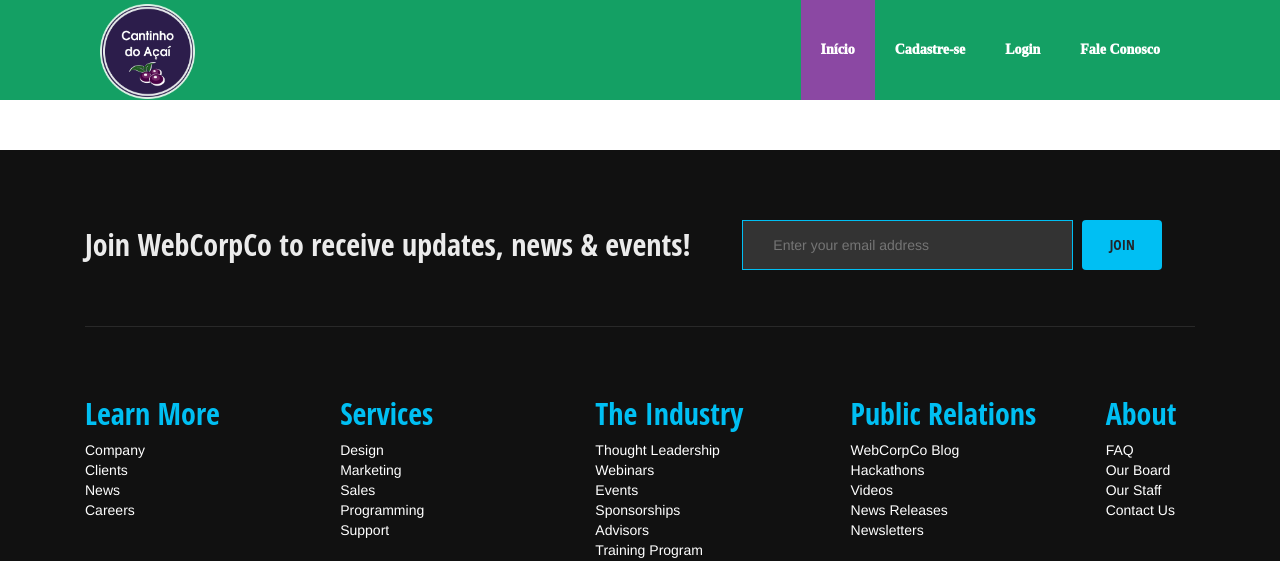
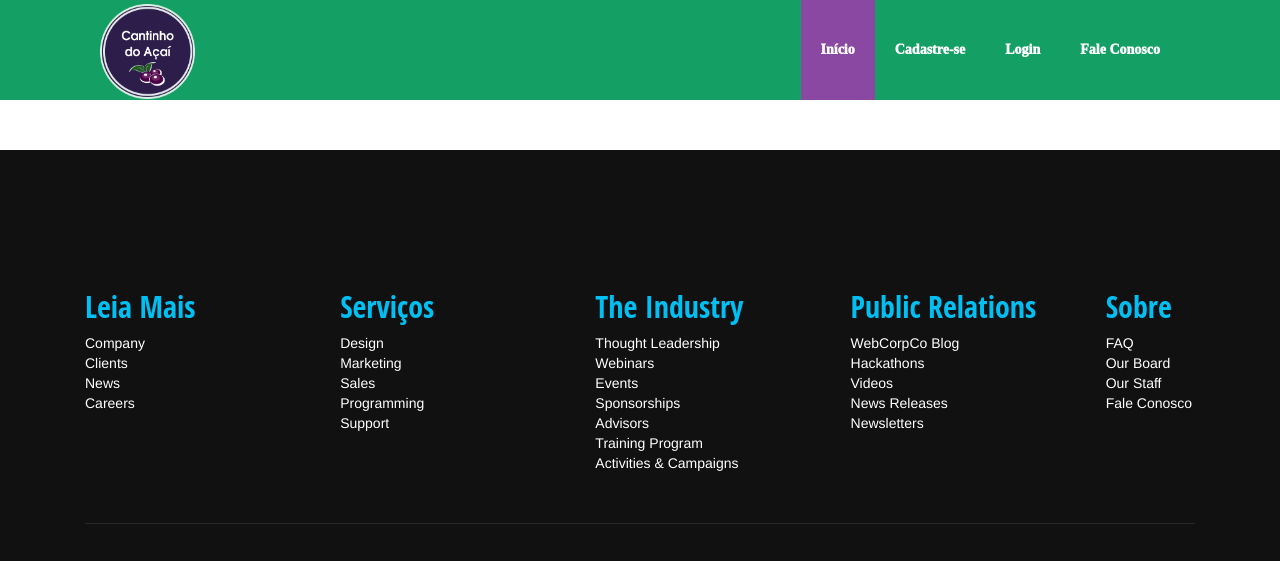
Before and after one commit to brunogomesifrn/pi19acaiteria, a Django app: page / in a window 1280 px wide. Shown: the top 561 px of the page. Run offline with Django 3.2, Linux system fonts and the light colour scheme; some libraries are stand-ins or nearby versions.

Commit message:
Alterei algumas coisas do rodapé

```diff
--- a/core/templates/index.html
+++ b/core/templates/index.html
@@ -65,21 +65,9 @@
 
 	<footer class="ct-footer baixar">
   <div class="container">
-    <form name="contentForm" enctype="multipart/form-data" method="post" action="">
-      <div class="ct-footer-pre text-center-lg">
-        <div class="inner">
-          <span>Join WebCorpCo to receive updates, news & events!</span>
-        </div>
-        <div class="inner">
-          <div class="form-group">
-            <input name="formfields[nl_email]" id="nl_email" class="validate[required]" placeholder="Enter your email address" type="text" value=""> <label for="nl_email" class="sr-only">Email Address</label> <button type="submit" class="btn btn-motive">Join</button>
-          </div>
-        </div>
-      </div>
-    </form>
     <ul class="ct-footer-list text-center-sm">
       <li>
-        <h2 class="ct-footer-list-header">Learn More</h2>
+        <h2 class="ct-footer-list-header">Leia Mais</h2>
         <ul>
           <li>
             <a href="">Company</a>
@@ -96,7 +84,7 @@
         </ul>
       </li>
       <li>
-        <h2 class="ct-footer-list-header">Services</h2>
+        <h2 class="ct-footer-list-header">Serviços</h2>
         <ul>
           <li>
             <a href="">Design</a>
@@ -162,7 +150,7 @@
         </ul>
       </li>
       <li>
-        <h2 class="ct-footer-list-header">About</h2>
+        <h2 class="ct-footer-list-header">Sobre</h2>
         <ul>
           <li>
             <a href="">FAQ</a>
@@ -174,7 +162,7 @@
             <a href="">Our Staff</a>
           </li>
           <li>
-            <a href="">Contact Us</a>
+            <a href="">Fale Conosco</a>
           </li>
         </ul>
       </li>
```
